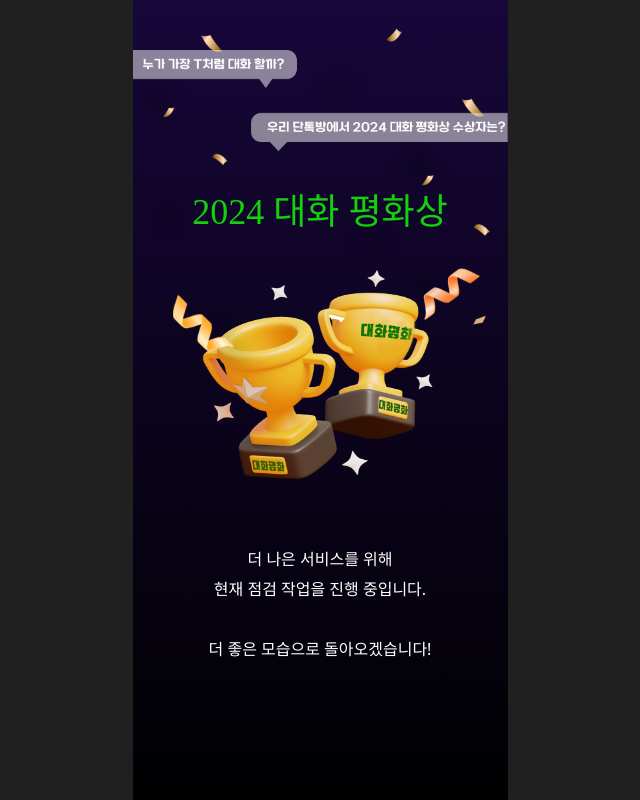
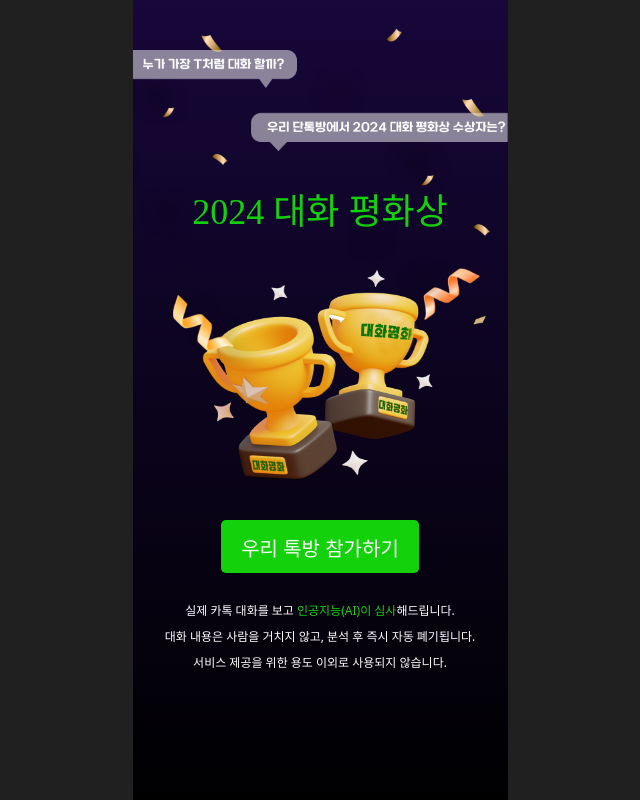
Before and after one commit to Unithon-11th-team9/FE, a React (Vite) app: page / in a window 1280 px wide. Shown: the whole page, without its empty margins (320-960 px from the left). Built offline with nearby package versions, Linux system fonts and the light colour scheme; a web font is replaced by a local one.

Commit message:
chore: reopen

```diff
--- a/src/pages/JoinPage/index.tsx
+++ b/src/pages/JoinPage/index.tsx
@@ -1,10 +1,10 @@
-// import Button from "@/components/Button";
+import Button from "@/components/Button";
 import Layout from "@/components/Layout";
 import Typography from "@/components/Typography";
-// import { useNavigate } from "react-router-dom";
+import { useNavigate } from "react-router-dom";
 
 export default function JoinPage() {
-	// const navigate = useNavigate();
+	const navigate = useNavigate();
 	return (
 		<Layout
 			classNames="relative"
@@ -16,21 +16,21 @@ export default function JoinPage() {
 					2024 대화 평화상
 				</Typography>
 				<img src="/main.png" className="h-72 w-72 pt-3" alt="main image" />
-				{/* <Button buttonType={"button1"} onClick={() => navigate("/upload")}>
+				<Button buttonType={"button1"} onClick={() => navigate("/upload")}>
 					우리 톡방 참가하기
-				</Button> */}
+				</Button>
 			</section>
 			<section className="w-full pb-6 pt-6 text-center">
-				<Typography classNames="whitespace-pre-wrap text-white" type={"main_text_03"}>
+				{/* <Typography classNames="whitespace-pre-wrap text-white" type={"main_text_03"}>
 					{`더 나은 서비스를 위해\n현재 점검 작업을 진행 중입니다.\n\n더 좋은 모습으로 돌아오겠습니다!`}
-				</Typography>
-				{/* <Typography type="sub_text_01">{`실제 카톡 대화를 보고 `}</Typography>
+				</Typography> */}
+				<Typography type="sub_text_01">{`실제 카톡 대화를 보고 `}</Typography>
 				<Typography type="sub_text_01" classNames="whitespace-pre-wrap text-point">
 					{`인공지능(AI)이 심사`}
 				</Typography>
 				<Typography type="sub_text_01" classNames="whitespace-pre-wrap">
 					{`해드립니다.\n대화 내용은 사람을 거치지 않고, 분석 후 즉시 자동 폐기됩니다.\n서비스 제공을 위한 용도 이외로 사용되지 않습니다.`}
-				</Typography> */}
+				</Typography>
 			</section>
 		</Layout>
 	);
```
